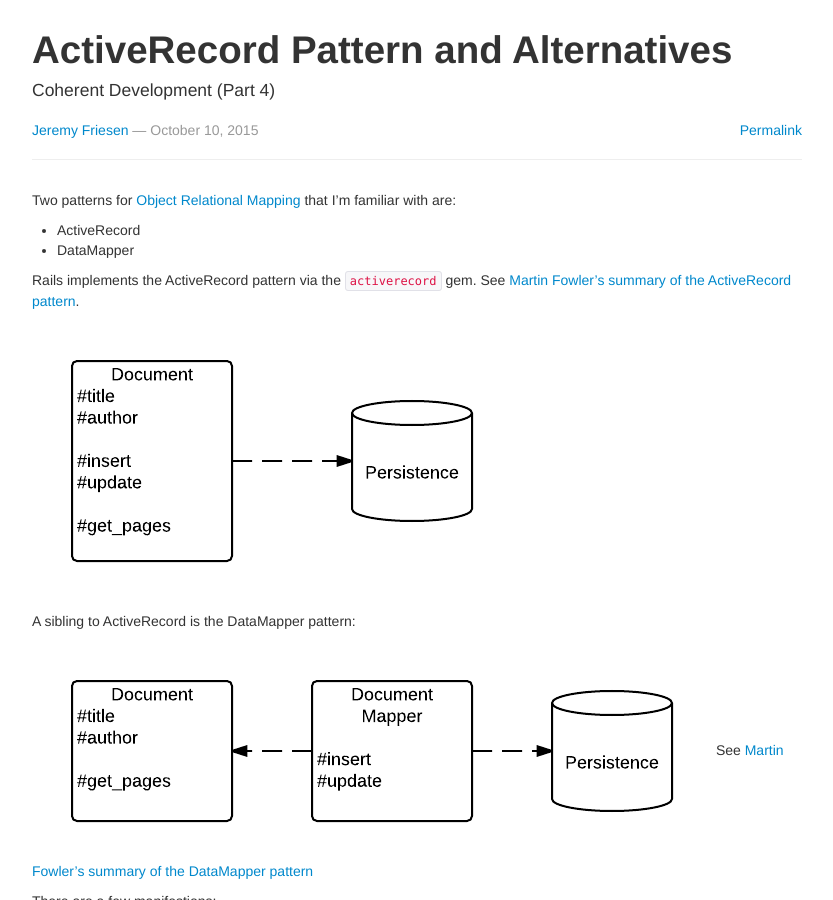
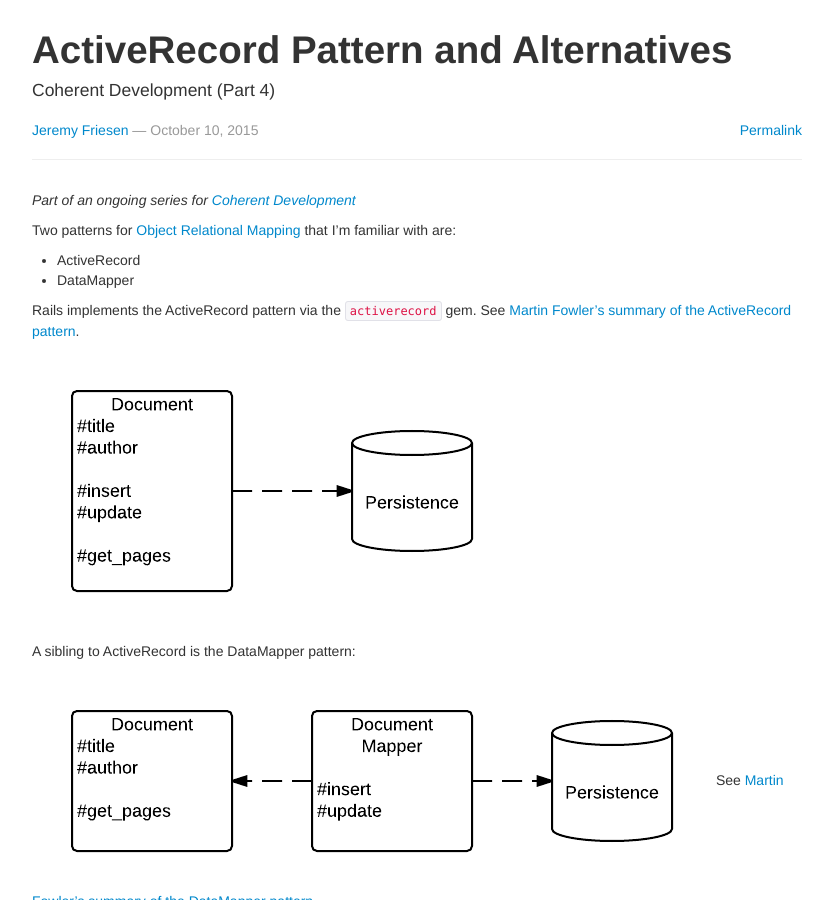
Before and after one commit to terrellt/ndlib.github.io, a Jekyll site: the page built from _posts/2015-10-10-active-record-pattern-and-alternatives.md, in a window 1280 px wide and 900 px high. Shown: the whole window, without its empty margins (223-1056 px from the left). Built offline with Jekyll 4.4.1, drawn with Linux system fonts in a browser that asks for light colours; Markdown is read by kramdown in place of the engine named in the settings.

Commit message:
Adding a link to larger set of posts

```diff
--- a/_posts/2015-10-10-active-record-pattern-and-alternatives.md
+++ b/_posts/2015-10-10-active-record-pattern-and-alternatives.md
@@ -7,6 +7,8 @@ tagline:  Coherent Development (Part 4)
 title:    ActiveRecord Pattern and Alternatives
 tags:     rails, design, projecthydra, coherent-development
 ---
+
+*Part of an ongoing series for [Coherent Development](/practices/coherent-development-part-1/)*
 
 Two patterns for [Object Relational Mapping](http://en.wikipedia.org/wiki/Object-relational_mapping) that I'm familiar with are:
 
```
